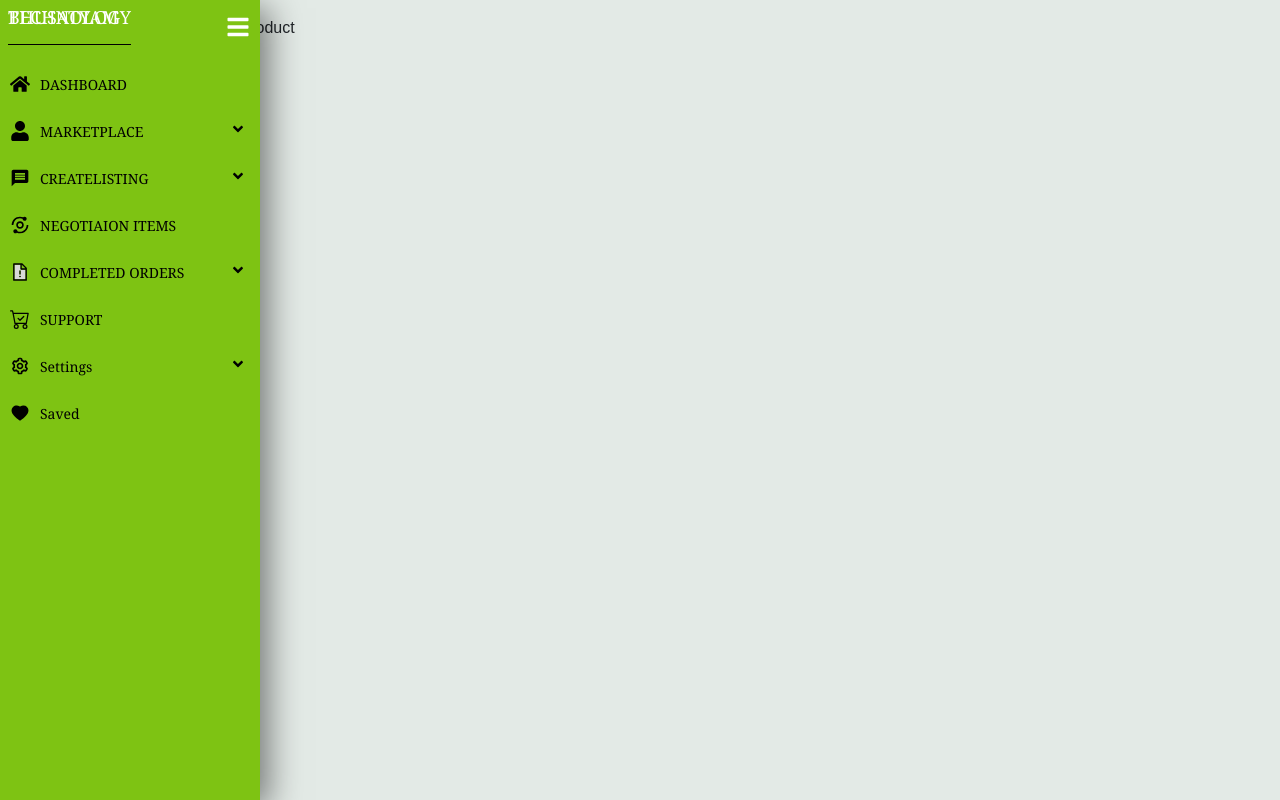
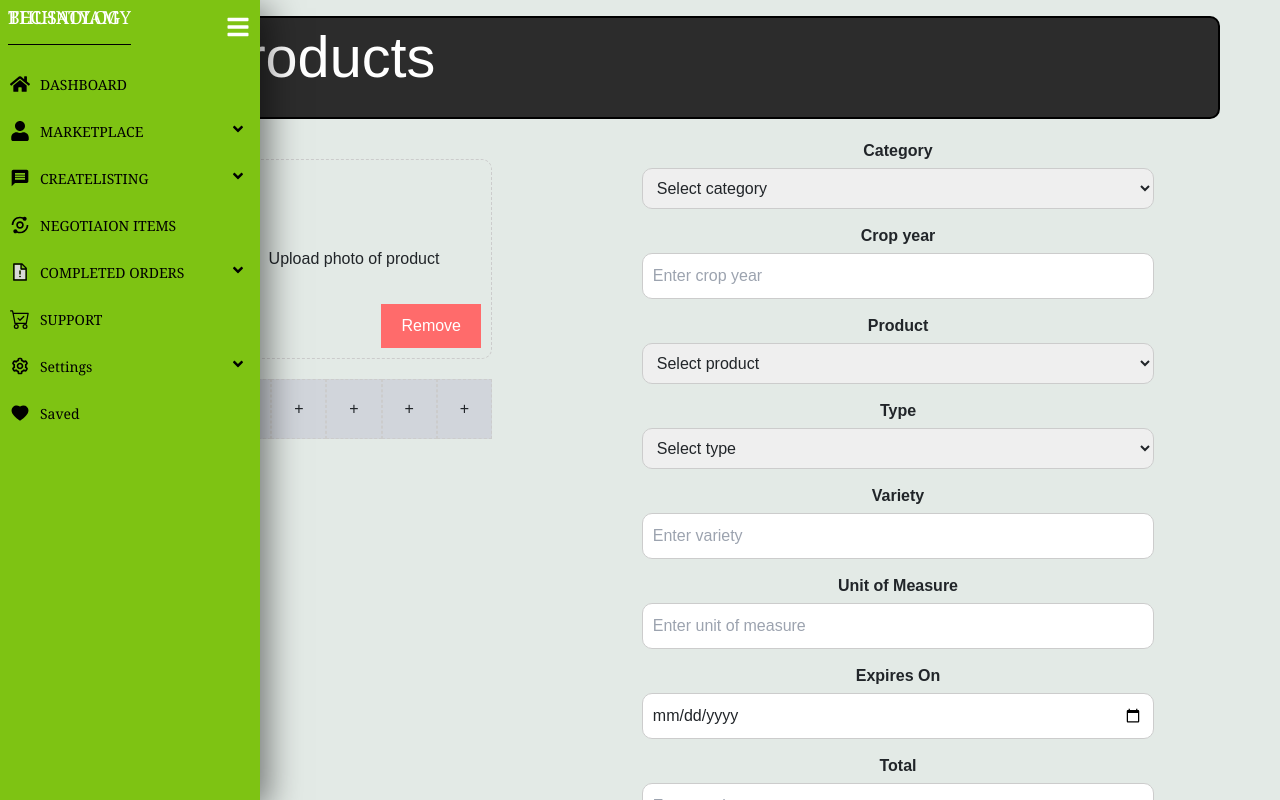
Before and after one commit to ayushkhadkekar3462/Bhusatyam_Combined, a React (Vite) app in the folder frontend/: page /Products in a window 1280 px wide. Built offline with nearby package versions, Linux system fonts and the light colour scheme; a web font is replaced by a local one.

Commit message:
products page made

```diff
--- a/frontend/src/pages/BhusatyamNGF/Createlisting/Productioncontracts.jsx
+++ b/frontend/src/pages/BhusatyamNGF/Createlisting/Productioncontracts.jsx
@@ -2,7 +2,7 @@ import React from 'react'
 import '../../../styles/NGFpagestyle/pagestyle/Productioncontracts.css';
 function Productioncontracts() {
   return (
-    <><div className="">
+    <>
     <div className="pageheader w-[90vw]"><h1>New Production Contract</h1></div>
     <div className="unique-form-container ">
             <h2 className="unique-form-title">General</h2>
@@ -123,7 +123,7 @@ function Productioncontracts() {
         </div>
             </form>
         </div>
-        </div>
+
         </>
   )
 }
--- a/frontend/src/pages/BhusatyamNGF/Createlisting/Products.jsx
+++ b/frontend/src/pages/BhusatyamNGF/Createlisting/Products.jsx
@@ -1,11 +1,229 @@
-import React from 'react'
+
+import React from 'react';
+import styled from 'styled-components';
+
+const Container = styled.div`
+  display: flex;
+  flex-wrap: wrap;
+  gap: 20px;
+  padding-top: 20px;
+
+  @media (max-width: 768px) {
+    flex-direction: column;
+  }
+`;
+
+const ImageUploadSection = styled.div`
+  flex: 1 1 200px;
+  padding: 20px;
+  min-width: 200px;
+`;
+
+const FormSection = styled.div`
+  flex: 2 1 500px;
+  min-width: 200px;
+`;
+
+const ImageUpload = styled.div`
+
+border: 1px dashed #ccc;
+border-radius: 10px;
+  border: 1px dashed #ccc;
+  display: flex;
+  justify-content: center;
+  align-items: center;
+
+  height: 200px;
+  margin-bottom: 20px;
+  position: relative;
+`;
+
+const Button = styled.button`
+  background-color: #ff6b6b;
+  color: white;
+  border: none;
+  padding: 10px 20px;
+  cursor: pointer;
+`;
+
+const FormGroup = styled.div`
+  margin-bottom: 15px;
+`;
+
+const Label = styled.label`
+  display: block;
+  margin-bottom: 5px;
+  font-weight: bold;
+`;
+
+const Input = styled.input`
+  width: 70%;
+  padding: 10px;
+  box-sizing: border-box;
+  border: 1px solid #ccc;
+  border-radius: 10px;
+`;
+
+const Select = styled.select`
+  width: 70%;
+  padding: 10px;
+  box-sizing: border-box;
+  border: 1px solid #ccc;
+  border-radius: 10px;
+`;
+
+const ImageCarousel = styled.div`
+  display: flex;
+  justify-content: space-between;
+  align-items: center;
+`;
+
+const SmallImage = styled.div`
+  border: 1px dashed #ccc;
+  height: 60px;
+  width: 60px;
+  margin : 5px
+  display: flex;
+  justify-content: center;
+  align-items: center;
+`;
+
 
 function Products() {
   return (
-    <div>
-      this is product
-    </div>
-  )
+    <>
+    <div className="pageheader w-[90vw]"><h1>Products</h1></div>
+    <Container>
+      <ImageUploadSection>
+        <ImageUpload className='hover:bg-gray-300 cursor-pointer duration-500 hover:scale-105'>
+          <input type="file" style={{ display: 'none' }} />
+          <span>Upload photo of product</span>
+          <Button style={{ position: 'absolute', bottom: '10px', right: '10px' }}>Remove</Button>
+        </ImageUpload>
+        <ImageCarousel>
+          <SmallImage className='grid place-items-center bg-gray-300 hover:bg-white hover:scale-110 duration-500 cursor-pointer'>+</SmallImage>
+          <SmallImage className='grid place-items-center bg-gray-300 hover:bg-white hover:scale-110 duration-500 cursor-pointer'>+</SmallImage>
+          <SmallImage className='grid place-items-center bg-gray-300 hover:bg-white hover:scale-110 duration-500 cursor-pointer'>+</SmallImage>
+          <SmallImage className='grid place-items-center bg-gray-300 hover:bg-white hover:scale-110 duration-500 cursor-pointer'>+</SmallImage>
+          <SmallImage className='grid place-items-center bg-gray-300 hover:bg-white hover:scale-110 duration-500 cursor-pointer'>+</SmallImage>
+        </ImageCarousel>
+      </ImageUploadSection>
+
+      <FormSection>
+        <FormGroup className='grid place-items-center'>
+          <Label>Category</Label>
+
+          <Select>
+            <option value="">Select category</option>
+          </Select>
+        </FormGroup>
+
+        <FormGroup className='grid place-items-center'>
+          <Label>Crop year</Label>
+          <Input type="text" placeholder="Enter crop year" />
+        </FormGroup>
+
+        <FormGroup className='grid place-items-center'>
+          <Label>Product</Label>
+          <Select>
+            <option value="">Select product</option>
+          </Select>
+        </FormGroup>
+
+        <FormGroup className='grid place-items-center'>
+          <Label>Type</Label>
+          <Select>
+            <option value="">Select type</option>
+          </Select>
+        </FormGroup>
+
+        <FormGroup className='grid place-items-center'>
+          <Label>Variety</Label>
+          <Input type="text" placeholder="Enter variety" />
+        </FormGroup>
+
+        <FormGroup className='grid place-items-center'>
+          <Label>Unit of Measure</Label>
+          <Input type="text" placeholder="Enter unit of measure" />
+        </FormGroup>
+
+        <FormGroup className='grid place-items-center'>
+          <Label>Expires On</Label>
+          <Input type="date" />
+        </FormGroup>
+
+        <FormGroup className='grid place-items-center'>
+          <Label>Total</Label>
+          <Input type="text" placeholder="Enter total" />
+        </FormGroup>
+
+        <FormGroup className='grid place-items-center'>
+          <Label>Price</Label>
+          <Input type="text" value="0" readOnly />
+        </FormGroup>
+        <FormGroup className='grid place-items-center'>
+        <div className='w-[70%] '>
+
+        <div className="unique-details-section">
+                    <h3 className="unique-section-title">Details</h3>
+                    <div className="unique-form-group details-group">
+                        <label className="unique-label">Include more details</label>
+                        <textarea className="unique-textarea" placeholder="Enter additional details for your Production Contract Offer."></textarea>
+                    </div>
+                </div>
+
+                {/* New "Location" Section */}
+                <div className="unique-location-section">
+                    <h3 className="unique-section-title">Location</h3>
+                    <div className="unique-location-info">
+                        The requested address will be used for Production Contract Offer location purposes. The precise location will not be shared with the Farmer; however, the general location will be shared.
+                    </div>
+                    <div className="unique-form-group location-group">
+                        <label className="unique-label">Where is your Production Contract located?</label>
+                        <input className="unique-input" type="text" placeholder="Enter a location" />
+                    </div>
+                    <button className="unique-button">Set Location</button>
+                </div>
+                <div className="form-section1">
+          <h2>Certifications</h2>
+          <div className="certifications-group1">
+            <button type="button" className="add-certification-btn1">Add Required Certification</button>
+            <div className="form-group1">
+              <label>Specification Type</label>
+              <select name="specificationType">
+                <option value="">--select one--</option>
+              </select>
+            </div>
+            <div className="form-group1">
+              <label>Add Specification</label>
+              <div className="specification-inputs1">
+                <input type="text" name="specificationUrl" placeholder="Enter URL" />
+                <span>or</span>
+                <button type="button" className="upload-btn">Upload Document</button>
+              </div>
+            </div>
+            <div className="form-group1">
+              <label>Additional Information</label>
+              <textarea name="additionalInfo" placeholder="Other"></textarea>
+            </div>
+            <button type="button" className="add-btn1">+ Add</button>
+          </div>
+        </div>
+        <div className="form-section1 policy-section1">
+          <div className="policy-info1">
+            <p>By proceeding, you acknowledge reading and agreeing to NGF-Global's policies <a href="https://www.ngf-global.com/policy" target="_blank" rel="noopener noreferrer">https://www.ngf-global.com/policy</a></p>
+          </div>
+        </div>
+        <div className="form-actions1">
+          <button type="button" className="cancel-btn1">Cancel</button>
+          <button type="submit" className="submit-btn1">Submit</button>
+        </div>
+        </div>
+        </FormGroup>
+      </FormSection>
+    </Container>
+    </>
+  );
 }
 
-export default Products
+export default Products;
```
